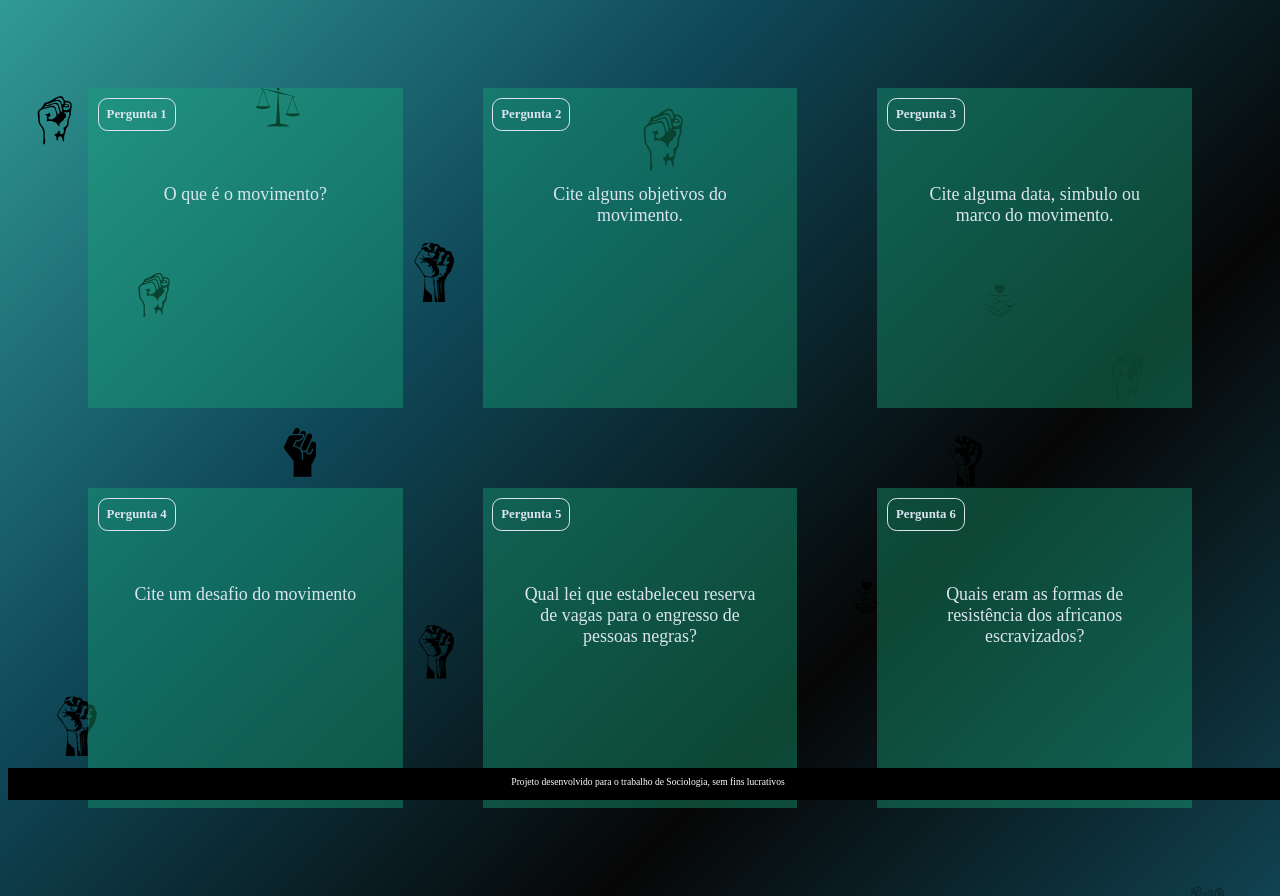
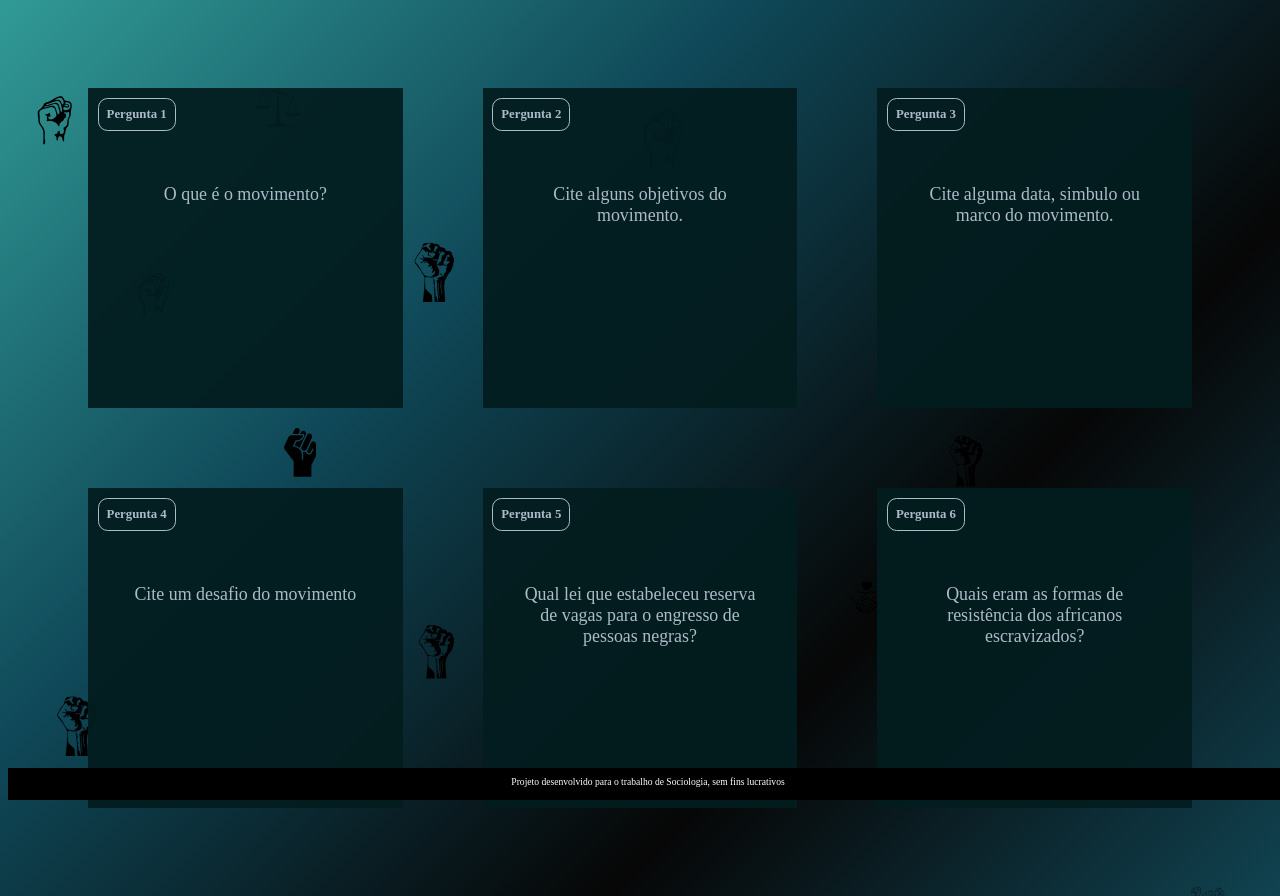
Before and after one commit to adriane08/flascard, a plain HTML site: page index.html in a window 1280 px wide. Drawn offline with Linux system fonts and the light colour scheme.

Commit message:
............

```diff
--- a/style.css
+++ b/style.css
@@ -1,7 +1,10 @@
 :root {
-    --text-color: #DBE4EF;
+   /* --text-color: #DBE4EF;
     --card-front-color: #17a77767;
-    --card-back-color: #00F4BF;
+    --card-back-color: #00F4BF;*/
+    --text-color: #aebac8;
+    --card-front-color: #031d1ff2;
+    --card-back-color: #0feebd;
 }
 
 body {
```
